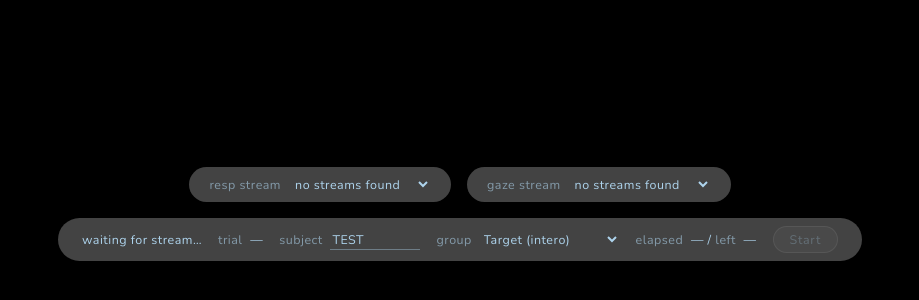
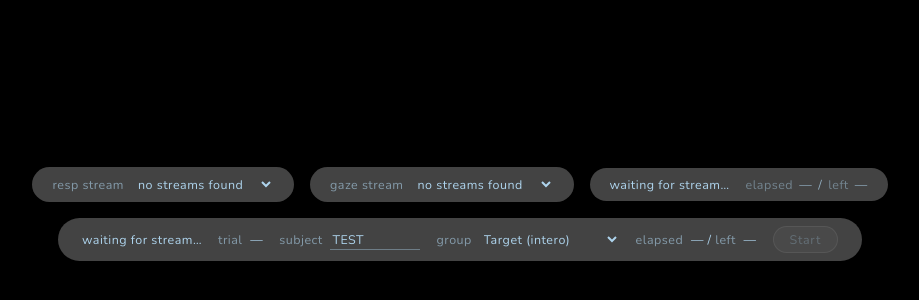
Before and after one commit to wunderwald/RespFish, an Electron app: page Code/app/experimenter.html in a window 1100 px wide. Shown: the part 186-486 px from the top of the page, without its empty margins (90-1009 px from the left). Drawn offline with nearby package versions, Linux system fonts and the light colour scheme; no server answers.

Commit message:
restructure experimenter hud, add timers

```diff
--- a/Code/app/experimenter.html
+++ b/Code/app/experimenter.html
@@ -13,6 +13,16 @@
   <div id="top-bars">
     <div id="stream-bar"></div>
     <div id="gaze-bar"></div>
+    <div id="timer-bar">
+      <span id="ib-state-text">waiting for stream…</span>
+      <span id="ib-clock">
+        <span class="label">elapsed</span>
+        <span id="ib-elapsed">—</span>
+        <span class="clock-sep"> / </span>
+        <span class="label">left</span>
+        <span id="ib-remaining">—</span>
+      </span>
+    </div>
   </div>
   <div id="stats"></div>
   <script type="module" src="experimenter.js"></script>
--- a/Code/app/styles/stream.css
+++ b/Code/app/styles/stream.css
@@ -1,7 +1,8 @@
 /* stream.css — stream selection bar (modules/stream.js) */
 
 #stream-bar,
-#gaze-bar {
+#gaze-bar,
+#timer-bar {
   display: flex;
   align-items: center;
   gap: 10px;
@@ -14,7 +15,11 @@
   letter-spacing: 0.04em;
 }
 #stream-bar .label,
-#gaze-bar .label { opacity: 0.6; }
+#gaze-bar .label,
+#timer-bar .label { opacity: 0.6; }
+
+#timer-bar #ib-state-text { margin-right: 6px; }
+#timer-bar #ib-clock { display: flex; align-items: center; gap: 6px; opacity: 0.75; }
 
 .stream-select {
   background: transparent;
```
